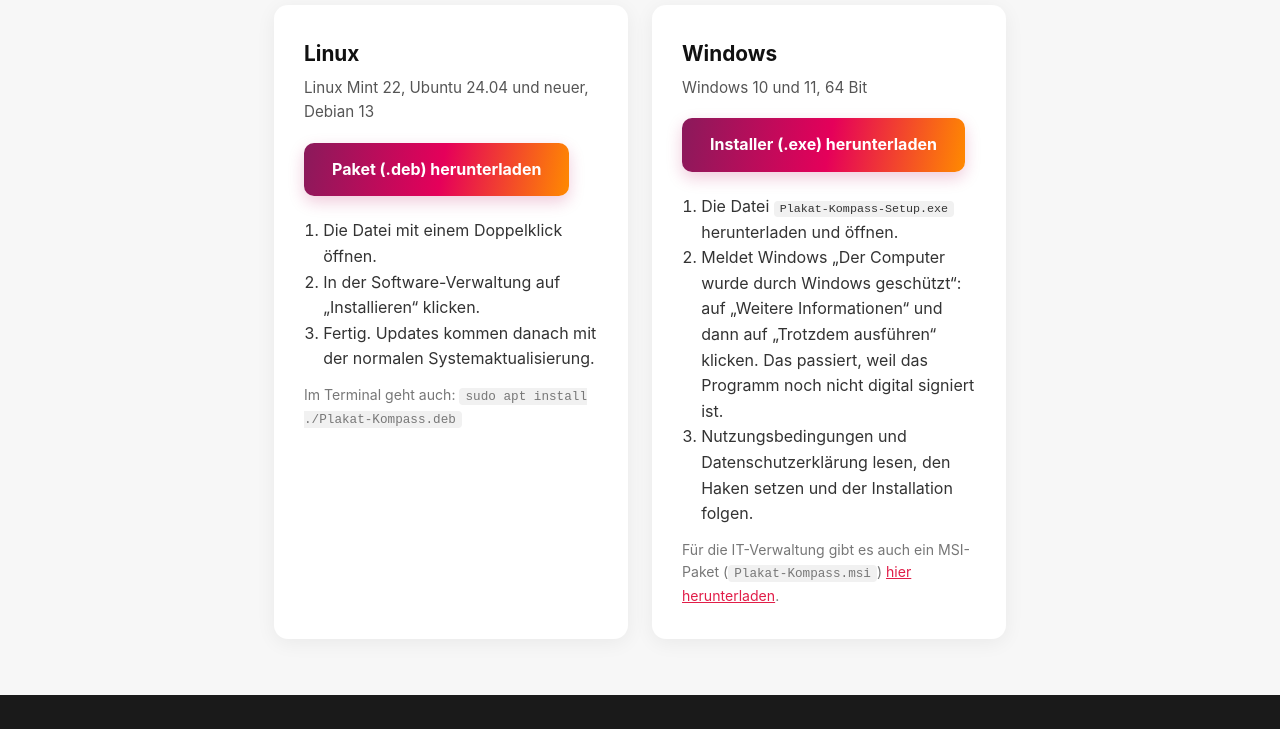
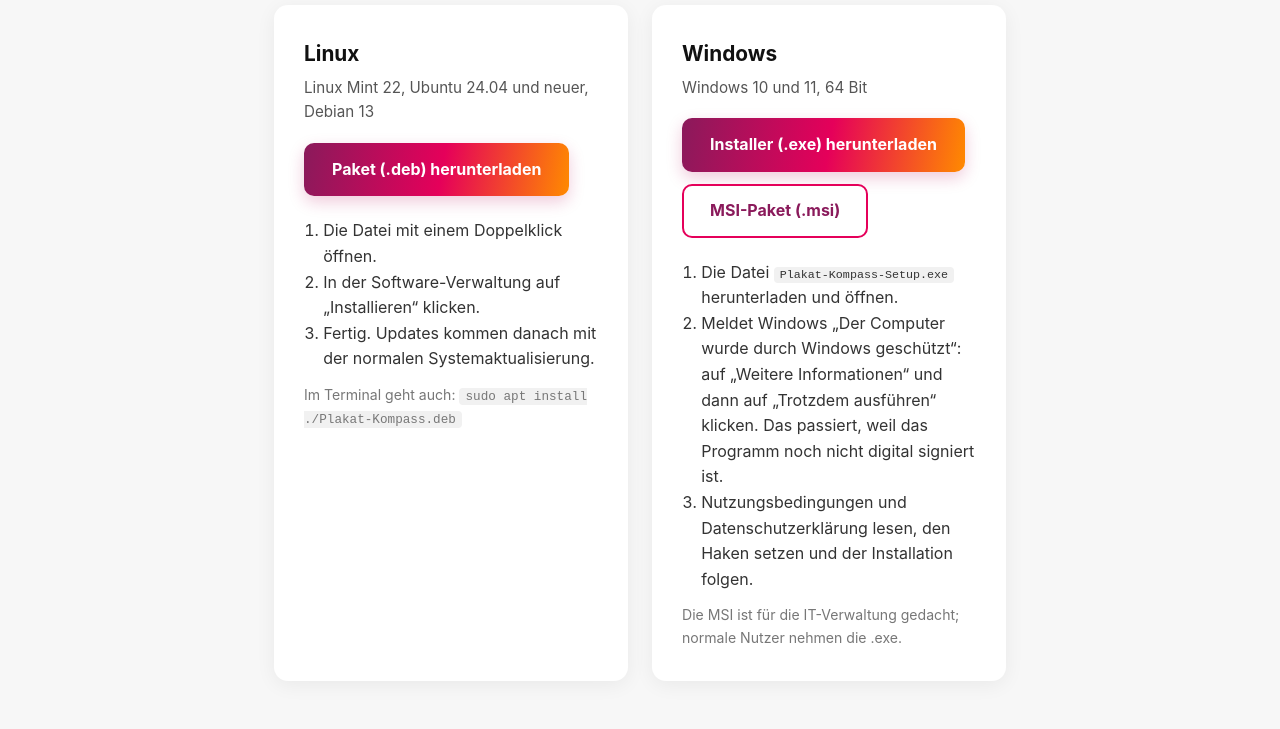
Before and after one commit to Parteicoder/plakat-kompass-releases, a plain HTML site: page index.html in a window 1280 px wide. Shown: the part 730-1459 px from the top of the page. Drawn offline with Linux system fonts and the light colour scheme.

Commit message:
MSI-Button neben dem EXE-Button
Co-Authored-By: Claude Sonnet 5.5 <noreply@anthropic.com>
Claude-Session: https://claude.ai/code/session_017cA3LXAFGEG4SZfPj9N5zE

```diff
--- a/index.html
+++ b/index.html
@@ -69,13 +69,16 @@
   <div style="background: #fff; border-radius: 14px; padding: 32px 30px; box-shadow: 0 4px 20px rgba(0,0,0,0.06);">
     <h2 style="margin: 0 0 6px; font-size: 1.3rem; color: #111;">Windows</h2>
     <p style="margin: 0 0 18px; color: #555; font-size: 0.95rem;">Windows 10 und 11, 64 Bit</p>
-    <a href="Plakat-Kompass-Setup.exe" download style="display: inline-block; background: linear-gradient(100deg, #8a1a5b 0%, #e5005a 52%, #ff8a00 100%); color: #fff; padding: 14px 28px; border-radius: 10px; font-size: 1rem; font-weight: 700; text-decoration: none; box-shadow: 0 6px 16px rgba(185,20,91,0.22);">Installer (.exe) herunterladen</a>
+    <div style="display: flex; flex-wrap: wrap; gap: 12px; align-items: center;">
+      <a href="Plakat-Kompass-Setup.exe" download style="display: inline-block; background: linear-gradient(100deg, #8a1a5b 0%, #e5005a 52%, #ff8a00 100%); color: #fff; padding: 14px 28px; border-radius: 10px; font-size: 1rem; font-weight: 700; text-decoration: none; box-shadow: 0 6px 16px rgba(185,20,91,0.22);">Installer (.exe) herunterladen</a>
+      <a href="Plakat-Kompass.msi" download title="Für die IT-Verwaltung (Softwareverteilung)" style="display: inline-block; background: #fff; color: #8a1a5b; padding: 12px 26px; border: 2px solid #e5005a; border-radius: 10px; font-size: 1rem; font-weight: 700; text-decoration: none;">MSI-Paket (.msi)</a>
+    </div>
     <ol style="margin: 22px 0 12px; padding-left: 1.2rem; color: #333;">
       <li>Die Datei <code>Plakat-Kompass-Setup.exe</code> herunterladen und öffnen.</li>
       <li>Meldet Windows „Der Computer wurde durch Windows geschützt“: auf „Weitere Informationen“ und dann auf „Trotzdem ausführen“ klicken. Das passiert, weil das Programm noch nicht digital signiert ist.</li>
       <li>Nutzungsbedingungen und Datenschutzerklärung lesen, den Haken setzen und der Installation folgen.</li>
     </ol>
-    <p style="margin: 0; color: #777; font-size: 0.88rem;">Für die IT-Verwaltung gibt es auch ein MSI-Paket (<code>Plakat-Kompass.msi</code>) <a href="Plakat-Kompass.msi" download>hier herunterladen</a>.</p>
+    <p style="margin: 0; color: #777; font-size: 0.88rem;">Die MSI ist für die IT-Verwaltung gedacht; normale Nutzer nehmen die .exe.</p>
   </div>
 </div>
 </main>
```
